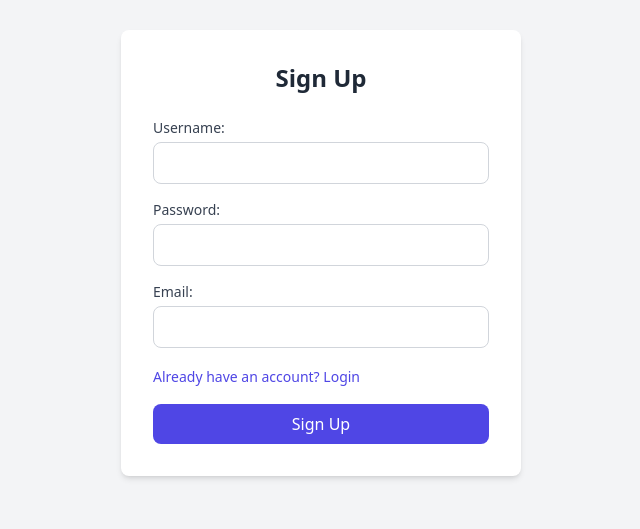
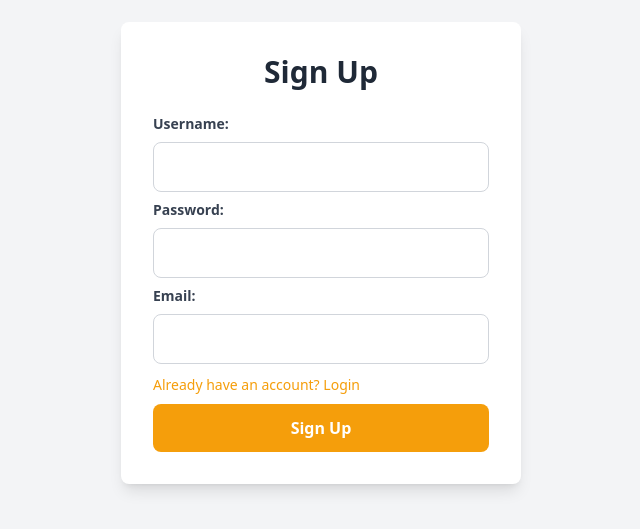
Before and after one commit to Alex-zReeZ/Grade_calculator_djangoReact, a React (Create React App) app in the folder frontend/: page /signup in a window 1280 px wide. Shown: the part 147-676 px from the top of the page, without its empty margins (319-959 px from the left). Built offline with nearby package versions, Linux system fonts and the light colour scheme.

Commit message:
refactor: modified login and signup page to respect color code

```diff
--- a/frontend/src/App.js
+++ b/frontend/src/App.js
@@ -24,7 +24,7 @@ const App = () => {
 
       fetchBranches();
     } else {
-        setLinks([]);
+      setLinks([]);
     }
   }, [token]);
 
--- a/frontend/src/components/DynamicTemplate.tsx
+++ b/frontend/src/components/DynamicTemplate.tsx
@@ -122,7 +122,9 @@ const DynamicTemplate: React.FC<DynamicTemplateProps> = ({
             <div className="w-full bg-white p-5 rounded-2xl">
               <h2 className="text-2xl font-bold mb-4">Your Grades:</h2>
               {grades && grades.length === 0 && (
-                <p className="grid h-3/4 items-center text-center text-4xl">No grades yet!</p>
+                <p className="grid h-3/4 items-center text-center text-4xl">
+                  No grades yet!
+                </p>
               )}
               <ul className="grid grid-cols-2 gap-5">
                 {Array.isArray(grades) &&
--- a/frontend/src/components/Login.tsx
+++ b/frontend/src/components/Login.tsx
@@ -40,20 +40,19 @@ const Login = () => {
 
   return (
     <div className="flex flex-col items-center justify-center min-h-screen bg-gray-100">
-      <div className="w-[400px] p-8 bg-white rounded-lg shadow-md">
-        <h1 className="text-2xl font-semibold text-gray-800 mb-6 text-center">
+      <div className="w-[400px] p-8 bg-white rounded-lg shadow-lg">
+        <h1 className="text-3xl font-bold text-gray-800 mb-6 text-center">
           Login
         </h1>
         {error && (
-          <div className="rounded-md bg-red-200 p-4 lg:mr-0 lg:max-w-lg mb-5">
-            <div className="flex">
-              <div className="flex-shrink-0">
+          <div className="rounded-md bg-red-200 p-4 mb-6">
+            <div className="flex items-start">
               <svg
                 xmlns="http://www.w3.org/2000/svg"
                 viewBox="0 0 20 20"
                 fill="#f87171"
                 aria-hidden="true"
-                  className="h-full pr-10"
+                className="h-6 w-6"
               >
                 <path
                   fillRule="evenodd"
@@ -61,52 +60,48 @@ const Login = () => {
                   clipRule="evenodd"
                 ></path>
               </svg>
-              </div>
-              <div className="ml-3">
-                <p className="text-sm font-medium text-red-500">
-                  Une erreur s'est produite. Veuillez vérifier les informations
-                  entrées.
+              <p className="ml-3 text-sm font-medium text-red-500">
+                An error occurred. Please check the entered information.
               </p>
             </div>
           </div>
-          </div>
         )}
-        <form onSubmit={handleSubmit} className="space-y-4">
+        <form onSubmit={handleSubmit} className="space-y-2">
           <div>
-            <label className="block text-sm font-medium text-gray-700 mb-1">
+            <label className="block text-sm font-semibold text-gray-700 mb-2">
               Username:
             </label>
             <input
               type="text"
               value={username}
               onChange={(e) => setUsername(e.target.value)}
-              className="w-full px-4 py-2 border border-gray-300 rounded-lg focus:ring-2 focus:ring-indigo-500 focus:outline-none"
+              className="w-full px-4 py-3 border border-gray-300 rounded-lg focus:ring-2 focus:ring-amber-500 focus:outline-none"
             />
           </div>
           <div>
-            <label className="block text-sm font-medium text-gray-700 mb-1">
+            <label className="block text-sm font-semibold text-gray-700 mb-2">
               Password:
             </label>
             <input
               type="password"
               value={password}
               onChange={(e) => setPassword(e.target.value)}
-              className="w-full px-4 py-2 border border-gray-300 rounded-lg focus:ring-2 focus:ring-indigo-500 focus:outline-none"
+              className="w-full px-4 py-3 border border-gray-300 rounded-lg focus:ring-2 focus:ring-amber-500 focus:outline-none"
             />
           </div>
           <div>
             <a
               href="/signup"
-              className="text-sm text-indigo-600 hover:underline transition duration-300"
+              className="text-sm text-amber-500 hover:underline transition duration-300"
             >
-              Don't have an account? Sign up
+              No account yet? Sign up
             </a>
           </div>
           <button
             type="submit"
-            className="w-full bg-indigo-600 text-white py-2 rounded-lg font-medium hover:bg-indigo-700 transition duration-300"
+            className="w-full bg-amber-500 text-white py-3 rounded-lg font-semibold hover:bg-amber-600 transition duration-300"
           >
-            Login
+            Connexion
           </button>
         </form>
       </div>
--- a/frontend/src/components/Signup.tsx
+++ b/frontend/src/components/Signup.tsx
@@ -30,55 +30,55 @@ const Signup = () => {
 
   return (
     <div className="flex flex-col items-center justify-center min-h-screen bg-gray-100">
-      <div className="w-[400px] p-8 bg-white rounded-lg shadow-md">
-        <h1 className="text-2xl font-semibold text-gray-800 mb-6 text-center">
+      <div className="w-[400px] p-8 bg-white rounded-lg shadow-lg">
+        <h1 className="text-3xl font-bold text-gray-800 mb-6 text-center">
           Sign Up
         </h1>
-        <form onSubmit={handleSubmit} className="space-y-4">
+        <form onSubmit={handleSubmit} className="space-y-2">
           <div>
-            <label className="block text-sm font-medium text-gray-700 mb-1">
+            <label className="block text-sm font-semibold text-gray-700 mb-2">
               Username:
             </label>
             <input
               type="text"
               value={username}
               onChange={(e) => setUsername(e.target.value)}
-              className="w-full px-4 py-2 border border-gray-300 rounded-lg focus:ring-2 focus:ring-indigo-500 focus:outline-none"
+              className="w-full px-4 py-3 border border-gray-300 rounded-lg focus:ring-2 focus:ring-amber-500 focus:outline-none"
             />
           </div>
           <div>
-            <label className="block text-sm font-medium text-gray-700 mb-1">
+            <label className="block text-sm font-semibold text-gray-700 mb-2">
               Password:
             </label>
             <input
               type="password"
               value={password}
               onChange={(e) => setPassword(e.target.value)}
-              className="w-full px-4 py-2 border border-gray-300 rounded-lg focus:ring-2 focus:ring-indigo-500 focus:outline-none"
+              className="w-full px-4 py-3 border border-gray-300 rounded-lg focus:ring-2 focus:ring-amber-500 focus:outline-none"
             />
           </div>
           <div>
-            <label className="block text-sm font-medium text-gray-700 mb-1">
+            <label className="block text-sm font-semibold text-gray-700 mb-2">
               Email:
             </label>
             <input
               type="email"
               value={email}
               onChange={(e) => setEmail(e.target.value)}
-              className="w-full px-4 py-2 border border-gray-300 rounded-lg focus:ring-2 focus:ring-indigo-500 focus:outline-none"
+              className="w-full px-4 py-3 border border-gray-300 rounded-lg focus:ring-2 focus:ring-amber-500 focus:outline-none"
             />
           </div>
           <div>
             <a
               href="/login"
-              className="text-sm text-indigo-600 hover:underline transition duration-300"
+              className="text-sm text-amber-500 hover:underline transition duration-300"
             >
               Already have an account? Login
             </a>
           </div>
           <button
             type="submit"
-            className="w-full bg-indigo-600 text-white py-2 rounded-lg font-medium hover:bg-indigo-700 transition duration-300"
+            className="w-full bg-amber-500 text-white py-3 rounded-lg font-semibold hover:bg-amber-600 transition duration-300"
           >
             Sign Up
           </button>
```
Lines whose indentation alone changed are shown as unchanged.
